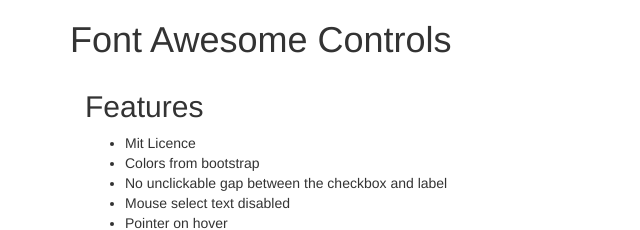
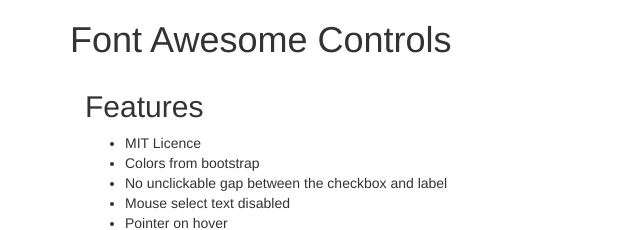
Before and after one commit to maxweldsouza/font-awesome-controls, a plain HTML site: page index.html in a window 1280 px wide. Shown: the top 230 px of the page, 0-640 px from the left. Drawn offline with Linux system fonts and the light colour scheme.

Commit message:
fix spelling

```diff
--- a/index.html
+++ b/index.html
@@ -7,7 +7,7 @@
         <link rel="stylesheet" href="bootstrap.min.css">
     </head>
     <body>
-    <div class="container"><h1>Font Awesome Controls</h1><div class="col-md-12"><h2>Features</h2><ul><li>Mit Licence</li><li>Colors from bootstrap </li><li>No unclickable gap between the checkbox and label</li><li>Mouse select text disabled</li><li>Pointer on hover</li><li>Animated transition</li><li>Scales with font-size</li><li>Easy to modify</li></ul></div><div class="col-md-12"><h2>Usage</h2><div><div>Select a color using: <code>.fac-default .fac-primary .fac-success .fac-info .fac-warning .fac-danger</code></div><div>Controls can be of type: <code>.fac-checkbox .fac-checkbox-round .fac-checkbox-o .fac-checkbox-round-o .fac-radio</code></div></div></div><div class="col-md-12"><h2>Example</h2><div>The empty span is necessary. Also separate input and label tags are required.<pre><code>&lt;div class="fac fac-checkbox fac-default "&gt;
+    <div class="container"><h1>Font Awesome Controls</h1><div class="col-md-12"><h2>Features</h2><ul><li>MIT Licence</li><li>Colors from bootstrap </li><li>No unclickable gap between the checkbox and label</li><li>Mouse select text disabled</li><li>Pointer on hover</li><li>Animated transition</li><li>Scales with font-size</li><li>Easy to modify</li></ul></div><div class="col-md-12"><h2>Usage</h2><div><div>Select a color using: <code>.fac-default .fac-primary .fac-success .fac-info .fac-warning .fac-danger</code></div><div>Controls can be of type: <code>.fac-checkbox .fac-checkbox-round .fac-checkbox-o .fac-checkbox-round-o .fac-radio</code></div></div></div><div class="col-md-12"><h2>Example</h2><div>The empty span is necessary. Also separate input and label tags are required.<pre><code>&lt;div class="fac fac-checkbox fac-default "&gt;
     &lt;span&gt;&lt;/span&gt;
     &lt;input id="box-example" type="checkbox" value="1" &gt;&lt;label for="box-example"&gt;Example&lt;/label&gt;
 &lt;/div&gt;</code></pre><div><div class="fac fac-checkbox fac-default "><span></span>
```
